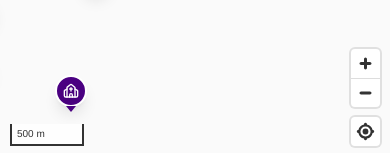
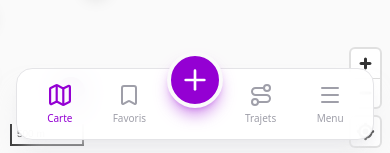
Before and after one commit to GabyNguetch/navigoo, a Next.js app: page / in a window 390 px wide. Shown: the part 688-841 px from the top of the page. Built offline with nearby package versions, Linux system fonts and the light colour scheme; no server answers.

Commit message:
navigoo v1.7

```diff
--- a/app/page.tsx
+++ b/app/page.tsx
@@ -13,6 +13,7 @@ import { getRoute } from "@/services/routingService";
 import { useUserData } from "@/hooks/useUserData";
 import { Settings as SettingsIcon, Check, X } from "lucide-react";
 import { Loader } from "@/components/ui/Loader";
+import { MobileNavBar } from "@/components/navigation/MobileNavbar";
 
 
 const MapComponent = dynamic(() => import("@/components/map/Map"), {
@@ -123,6 +124,19 @@ export default function Home() {
     setRouteStats(null);
   };
 
+    // 2. Créer une fonction pour réinitialiser la vue (Action du bouton "Carte")
+  const handleResetToMap = () => {
+    setPanelState({ type: null }); // Ferme tout les panneaux
+    setIsMainSidebarOpen(false);   // Ferme le menu latéral si ouvert
+
+    // Optionnel : Recentrer sur l'utilisateur
+    if (userLocation) {
+       // La MapComponent a un effet useEffect qui réagira si userLocation change ou si on le force
+       // Ici, on ferme juste les panneaux pour dégager la vue.
+    }
+  };
+
+
   const filteredPois = useMemo(() => {
     const base = [...POI_DATA, ...myPois]; // Fusion
     return base.filter((poi) => {
@@ -157,6 +171,14 @@ export default function Home() {
         onShare={() => navigator.clipboard.writeText(window.location.href)}
         onPrint={() => setTimeout(() => window.print(), 100)}
         onToggleSettings={() => setIsSettingsOpen(true)}
+      />
+
+      {/* ------ AJOUTER ICI : BARRE DE NAVIGATION MOBILE (Niveau 3.5) ------ */}
+      <MobileNavBar
+        currentView={panelState.type === "details" || panelState.type === "directions" ? null : panelState.type}
+        onViewChange={handleViewChange}
+        onOpenSidebar={() => setIsMainSidebarOpen(true)}
+        onResetView={handleResetToMap}
       />
 
       {/* Niveau 2 (Panneaux glissants) - Mutuellement Exclusifs */}
--- /dev/null
+++ b/components/navigation/MobileNavbar.tsx
@@ -0,0 +1,88 @@
+"use client";
+
+import { Map, Bookmark, Plus, Route, Menu } from "lucide-react";
+import { useRouter } from "next/navigation";
+import { clsx } from "clsx";
+
+interface MobileNavBarProps {
+  currentView: "saved" | "recent" | "trips" | "mypois" | null;
+  onViewChange: (view: "saved" | "recent" | "trips" | "mypois") => void;
+  onOpenSidebar: () => void;
+  onResetView: () => void;
+}
+
+export const MobileNavBar = ({
+  currentView,
+  onViewChange,
+  onOpenSidebar,
+  onResetView
+}: MobileNavBarProps) => {
+  const router = useRouter();
+
+  return (
+    <div className="md:hidden fixed bottom-0 left-0 w-full z-50 px-4 pb-4 pt-0">
+      {/* Container Flottant pour effet "Island" ou simple barre fixée */}
+      <nav className="bg-white/95 dark:bg-zinc-900/95 backdrop-blur-lg border border-zinc-200 dark:border-zinc-800 rounded-2xl shadow-xl shadow-zinc-200/50 dark:shadow-black/50 h-[72px] flex items-center justify-around px-2">
+
+        {/* 1. ACCUEIL / CARTE */}
+        <NavItem
+          label="Carte"
+          icon={<Map size={24} />}
+          isActive={currentView === null}
+          onClick={onResetView}
+        />
+
+        {/* 2. FAVORIS */}
+        <NavItem
+          label="Favoris"
+          icon={<Bookmark size={24} />}
+          isActive={currentView === "saved"}
+          onClick={() => onViewChange("saved")}
+        />
+
+        {/* 3. AJOUTER (Bouton Central Highlight) */}
+        <button
+          onClick={() => router.push("/add-poi")}
+          className="relative -top-6 flex flex-col items-center justify-center w-14 h-14 bg-primary text-white rounded-full shadow-lg shadow-primary/40 transform active:scale-95 transition-all border-4 border-zinc-50 dark:border-zinc-950"
+        >
+          <Plus size={32} />
+        </button>
+
+        {/* 4. TRAJETS */}
+        <NavItem
+          label="Trajets"
+          icon={<Route size={24} />}
+          isActive={currentView === "trips"}
+          onClick={() => onViewChange("trips")}
+        />
+
+        {/* 5. MENU (Ouvre la Sidebar existante) */}
+        <NavItem
+          label="Menu"
+          icon={<Menu size={24} />}
+          isActive={false} // Le menu est un tiroir, pas un état actif de la nav
+          onClick={onOpenSidebar}
+        />
+
+      </nav>
+    </div>
+  );
+};
+
+// Sous-composant pour les boutons classiques
+const NavItem = ({ label, icon, isActive, onClick }: any) => (
+  <button
+    onClick={onClick}
+    className={clsx(
+      "flex flex-col items-center justify-center w-16 gap-1 transition-colors",
+      isActive
+        ? "text-primary font-bold"
+        : "text-zinc-400 hover:text-zinc-600 dark:hover:text-zinc-200"
+    )}
+  >
+    <div className={clsx("transition-transform", isActive && "scale-110")}>
+      {icon}
+    </div>
+    <span className="text-[10px] font-medium">{label}</span>
+  </button>
+);
```
